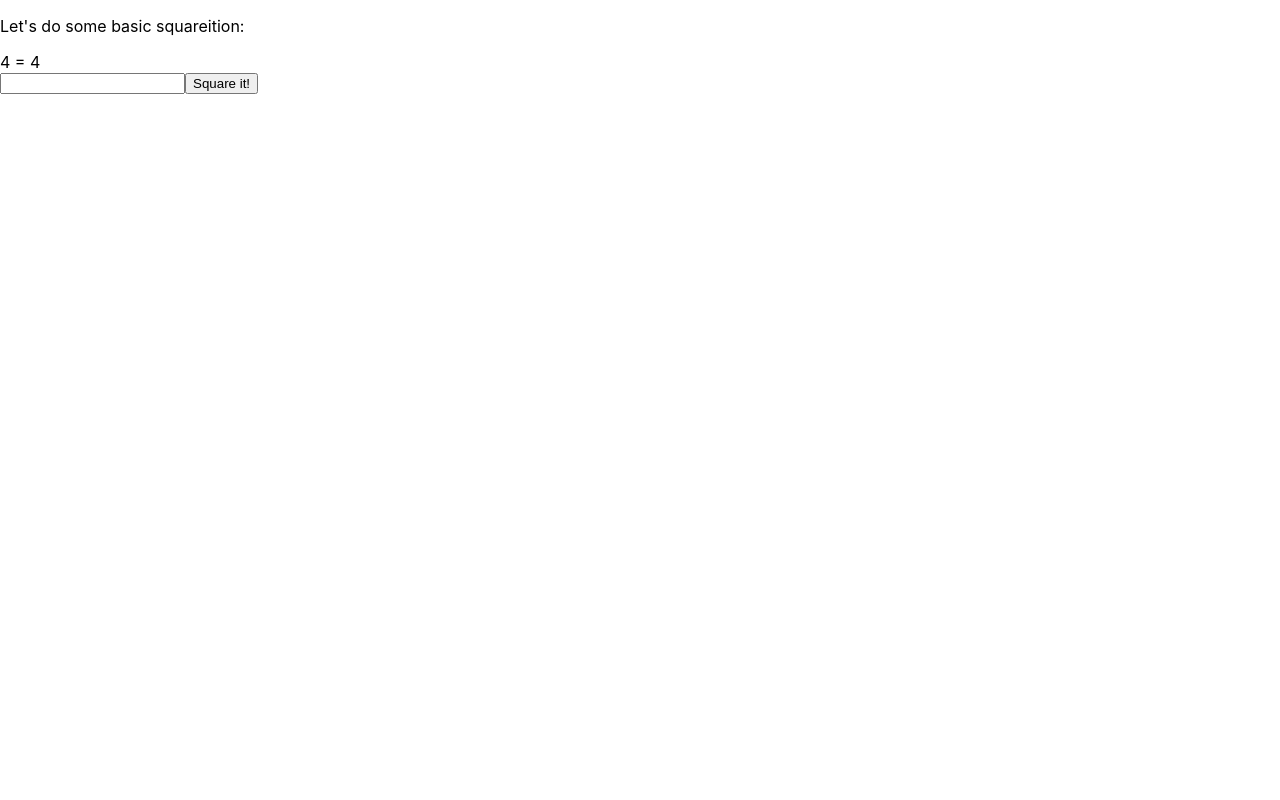
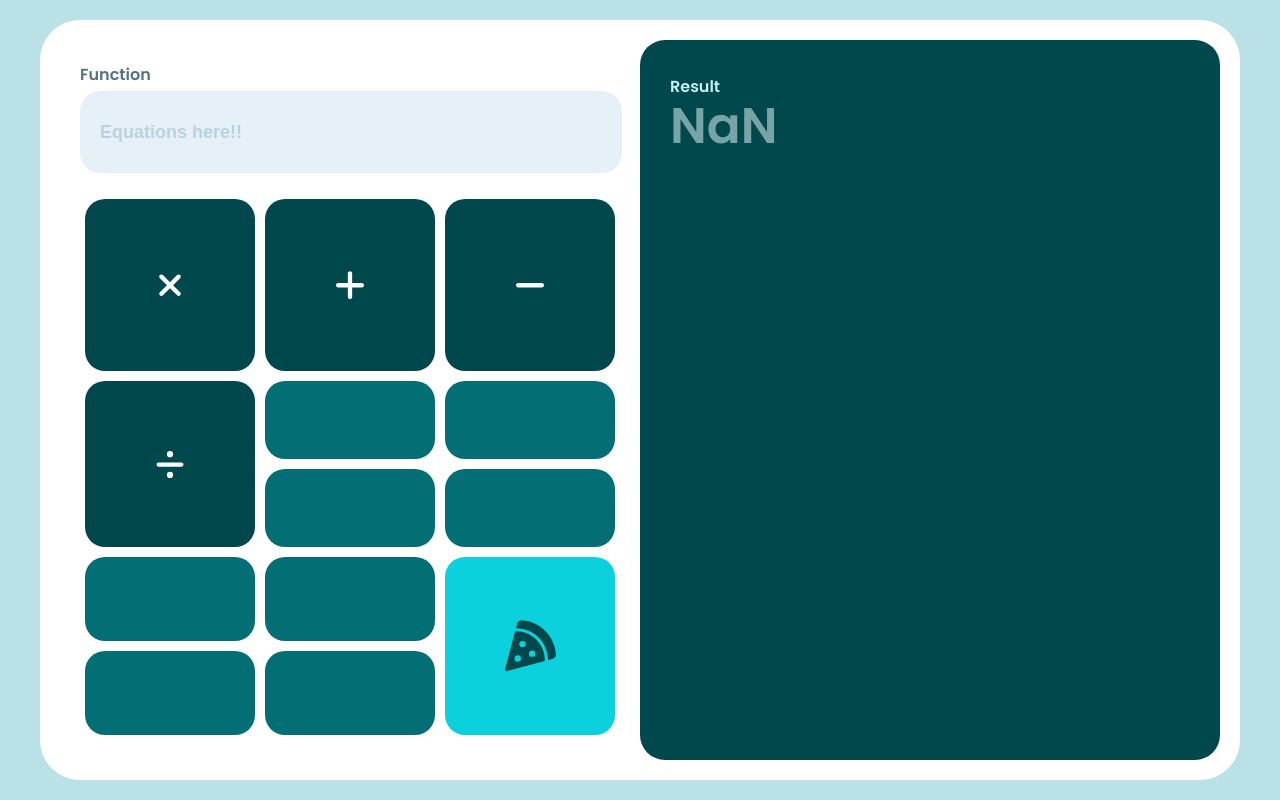
Before and after one commit to strumberr/react.js-cpp-fusion-calculator, a React (Create React App) app: page / in a window 1280 px wide. Built offline with nearby package versions, Linux system fonts and the light colour scheme.

Commit message:
ui update

```diff
--- a/src/App.css
+++ b/src/App.css
@@ -1,38 +1,222 @@
+@import url('https://fonts.googleapis.com/css2?family=Poppins:ital,wght@0,100;0,200;0,300;0,400;0,500;0,600;0,700;0,800;0,900;1,100;1,200;1,300;1,400;1,500;1,600;1,700;1,800;1,900&display=swap');
+
 .App {
   text-align: center;
+  background-color: #B9E1E6;
+  width: 100vw;
+  height: 100vh;
+
+  display: flex;
+  justify-content: center;
+  align-items: center;
+
+  font-family: 'Poppins', sans-serif;
+  /* padding: 50px; */
+
 }
 
-.App-logo {
-  height: 40vmin;
-  pointer-events: none;
+.innerWindow {
+  background-color: #FFFFFF;
+  display: flex;
+  width: 95%;
+  height: 90%;
+  margin: 40px;
+  border-radius: 40px;
+  padding: 20px;
+  display: flex;
+  flex-wrap: wrap;
+  justify-content: center;
 }
 
-@media (prefers-reduced-motion: no-preference) {
-  .App-logo {
-    animation: App-logo-spin infinite 20s linear;
+.innerWindowSplitLeft {
+  height: auto;
+  border-radius: 25px;
+  flex: 1 1 400px;
+
+}
+
+.innerWindowSplitRight {
+  background-color: #00484C;
+  height: auto;
+  border-radius: 25px;
+  flex: 1 1 400px;
+}
+
+.innerWindowSplitRightTop {
+  display: flex;
+  height: calc(20% - 27px);
+  flex: 1 1;
+  width: calc(100% - 60px);
+  margin: 20px;
+  margin-left: 30px;
+  margin-right: 30px;
+  flex-direction: column;
+  justify-content: center;
+  align-items: flex-start;
+}
+
+.resultLabel {
+  font-size: 16px;
+  font-weight: 600;
+  color: #C3F0F2;
+  margin-bottom: -10px;
+}
+
+.resultText {
+  font-size: 50px;
+  font-weight: 600;
+  color: #77A4A6;
+}
+
+
+.innerWindowSplitRightMiddle {
+  display: flex;
+  height: calc(60% - 27px);
+  flex: 1 1;
+  width: calc(100% - 40px);
+  margin: 20px;
+  flex-direction: column;
+  justify-content: center;
+  align-items: flex-start;
+}
+
+.innerWindowSplitRightBottom {
+  display: flex;
+  height: calc(20% - 27px);
+  flex: 1 1;
+  width: calc(100% - 40px);
+  margin: 20px;
+  flex-direction: column;
+  justify-content: center;
+  align-items: flex-start;
+
+}
+
+.innerWindowSplitLeftFunctionWrapper {
+  display: flex;
+  height: calc(20% - 30px);
+  flex: 1 1;
+  width: calc(100% - 40px);
+  margin: 20px;
+  flex-direction: column;
+  justify-content: center;
+  align-items: flex-start;
+
+}
+
+.innerWindowSplitLeftButtons {
+  display: flex;
+  height: calc(80% - 30px);
+  flex: 1 1;
+  width: calc(100% - 40px);
+  margin: 20px;
+  /* background-color: #41b2cb; */
+  flex-wrap: wrap;
+}
+
+.eachIndButton {
+  flex: 1 1 30%;
+  margin: 5px;
+  display: flex;
+  justify-content: center;
+  align-items: center;
+  border-radius: 20px;
+  flex-direction: column;
+  cursor: pointer;
+  background-color: #00484C;
+  transition: background-color 0.3s, transform 0.6s;
+}
+
+@keyframes pulse {
+  0% {
+    transform: scale(1);
+  }
+  50% {
+    transform: scale(1.05);
+  }
+  100% {
+    transform: scale(1);
   }
 }
 
-.App-header {
-  background-color: #282c34;
-  min-height: 100vh;
-  display: flex;
-  flex-direction: column;
-  align-items: center;
-  justify-content: center;
-  font-size: calc(10px + 2vmin);
-  color: white;
+.eachIndButton:hover {
+  background-color: #016267;
+  animation: pulse 0.4s;
+  transition: background-color 0.4s, transform 0.4s 0.4s;
 }
 
-.App-link {
-  color: #61dafb;
+.eachIndButtonSplitHalfSeparate {
+  flex: 1 1 30%;
+  margin: 5px;
+  display: flex;
+  justify-content: center;
+  align-items: center;
+  border-radius: 20px;
+  flex-direction: column;
+  cursor: pointer;
 }
 
-@keyframes App-logo-spin {
-  from {
-    transform: rotate(0deg);
+
+
+.innerWindowSplitLeftFunctionWrapperInput {
+  background-color: #E5F1F7;
+  border: none;
+  border-radius: 20px;
+  width: calc(100% - 20px);
+  height: 80px;
+  padding-left: 20px;
+  color: #00484C;
+  font-size: 20px;
+  font-weight: 600;
+}
+
+/* placheolder color */
+.innerWindowSplitLeftFunctionWrapperInput::placeholder {
+  color: #B9D2DE;
+  font-size: 18px;
+  font-weight: 600;
+}
+
+.functionLabel {
+  font-size: 16px;
+  font-weight: 600;
+  margin-bottom: 4px;
+  color: #537282;
+}
+
+.iconButtonsBasics {
+  width: 20%;
+  height: 20%;
+}
+
+.eachIndButtonSplitHalf {
+  flex: 1;
+  background-color: #036E74;
+  border-radius: 20px;
+  box-sizing: border-box;
+  width: 100%;
+  margin: 0;
+  transition: background-color 0.3s, transform 0.6s;
+}
+
+.eachIndButtonSplitHalf:first-child {
+  margin-bottom: 10px;
+}
+
+@keyframes pulseSplitHalf {
+  0% {
+    transform: scale(1);
   }
-  to {
-    transform: rotate(360deg);
+  50% {
+    transform: scale(1.05);
+  }
+  100% {
+    transform: scale(1);
   }
 }
+
+.eachIndButtonSplitHalf:hover {
+  background-color: #038188;
+  animation: pulse 0.4s;
+  transition: background-color 0.4s, transform 0.4s 0.4s;
+}
--- a/src/App.js
+++ b/src/App.js
@@ -1,10 +1,11 @@
 import React, { useState, useEffect } from "react";
 import createModule from "./square.mjs";
+import "./App.css";
 
 // calculator
 function App() {
   const [square, setSquare] = useState();
-  const [currentValue, setCurrentValue] = useState();
+  const [currentInputValue, setCurrentInputValue] = useState();
 
   useEffect(
     () => {
@@ -13,7 +14,9 @@ function App() {
     });
   }, []);
 
-
+  const handleButtonClick = (value) => {
+    setCurrentInputValue(prev => prev + value);
+  };
 
 
   if (!square) {
@@ -21,12 +24,94 @@ function App() {
   }
   return (
     <div className="App">
-      <p>Let's do some basic squareition:</p>
-      <div>4 = {square(2)}</div>
+      <div className="innerWindow">
+        <div className="innerWindowSplitLeft">
+          <div className="innerWindowSplitLeftFunctionWrapper">
+            <label className="functionLabel">Function</label>
+            <input
+              type="text"
+              value={currentInputValue}
+              onChange={(e) => setCurrentInputValue(e.target.value)}
+              className="innerWindowSplitLeftFunctionWrapperInput"
+              placeholder="Equations here!!"
+            />
+          </div>
+          <div className="innerWindowSplitLeftButtons">
+            <div className="eachIndButton" onClick={() => handleButtonClick('x')}>
+              <svg className="iconButtonsBasics" fill="white" xmlns="http://www.w3.org/2000/svg" viewBox="0 0 384 512">
+                <path d="M342.6 150.6c12.5-12.5 12.5-32.8 0-45.3s-32.8-12.5-45.3 0L192 210.7 86.6 105.4c-12.5-12.5-32.8-12.5-45.3 0s-12.5 32.8 0 45.3L146.7 256 41.4 361.4c-12.5 12.5-12.5 32.8 0 45.3s32.8 12.5 45.3 0L192 301.3 297.4 406.6c12.5 12.5 32.8 12.5 45.3 0s12.5-32.8 0-45.3L237.3 256 342.6 150.6z"/>
+              </svg>
+            </div>
+            <div className="eachIndButton">
+              <svg className="iconButtonsBasics" fill="white" xmlns="http://www.w3.org/2000/svg" viewBox="0 0 448 512">
+                <path d="M256 80c0-17.7-14.3-32-32-32s-32 14.3-32 32V224H48c-17.7 0-32 14.3-32 32s14.3 32 32 32H192V432c0 17.7 14.3 32 32 32s32-14.3 32-32V288H400c17.7 0 32-14.3 32-32s-14.3-32-32-32H256V80z"/>
+              </svg>
+            </div>
+            <div className="eachIndButton">
+              <svg className="iconButtonsBasics" fill="white" xmlns="http://www.w3.org/2000/svg" viewBox="0 0 448 512">
+                <path d="M432 256c0 17.7-14.3 32-32 32L48 288c-17.7 0-32-14.3-32-32s14.3-32 32-32l352 0c17.7 0 32 14.3 32 32z"/>
+              </svg>
+            </div>
+            <div className="eachIndButton">
+              <svg className="iconButtonsBasics" fill="white" xmlns="http://www.w3.org/2000/svg" viewBox="0 0 448 512">
+                <path d="M272 96a48 48 0 1 0 -96 0 48 48 0 1 0 96 0zm0 320a48 48 0 1 0 -96 0 48 48 0 1 0 96 0zM400 288c17.7 0 32-14.3 32-32s-14.3-32-32-32H48c-17.7 0-32 14.3-32 32s14.3 32 32 32H400z"/>
+              </svg>
+            </div>
 
-      <input value={currentValue} onChange={(e) => setCurrentValue(e.target.value)} />
-      <button onClick={() => alert(square(currentValue))}>Square it!</button>
+            <div className="eachIndButtonSplitHalfSeparate">
+              <div className="eachIndButtonSplitHalf">
 
+              </div>
+              <div className="eachIndButtonSplitHalf">
+
+              </div>
+            </div>
+            <div className="eachIndButtonSplitHalfSeparate">
+              <div className="eachIndButtonSplitHalf">
+
+              </div>
+              <div className="eachIndButtonSplitHalf">
+
+              </div>
+            </div>
+            <div className="eachIndButtonSplitHalfSeparate">
+              <div className="eachIndButtonSplitHalf">
+
+              </div>
+              <div className="eachIndButtonSplitHalf">
+
+              </div>
+            </div>
+
+            <div className="eachIndButtonSplitHalfSeparate">
+              <div className="eachIndButtonSplitHalf">
+
+              </div>
+              <div className="eachIndButtonSplitHalf">
+
+              </div>
+            </div>
+
+            <div className="eachIndButton" style={{ backgroundColor: "#0AD1DC" }}>
+              <svg className="iconButtonsBasics" fill="#00484C" style={{ width: "30%", height: "30%" }} xmlns="http://www.w3.org/2000/svg" viewBox="0 0 512 512">
+                <path d="M169.7 .9c-22.8-1.6-41.9 14-47.5 34.7L110.4 80c.5 0 1.1 0 1.6 0c176.7 0 320 143.3 320 320c0 .5 0 1.1 0 1.6l44.4-11.8c20.8-5.5 36.3-24.7 34.7-47.5C498.5 159.5 352.5 13.5 169.7 .9zM399.8 410.2c.1-3.4 .2-6.8 .2-10.2c0-159.1-128.9-288-288-288c-3.4 0-6.8 .1-10.2 .2L.5 491.9c-1.5 5.5 .1 11.4 4.1 15.4s9.9 5.6 15.4 4.1L399.8 410.2zM176 208a32 32 0 1 1 0 64 32 32 0 1 1 0-64zm64 128a32 32 0 1 1 64 0 32 32 0 1 1 -64 0zM96 384a32 32 0 1 1 64 0 32 32 0 1 1 -64 0z"/>
+              </svg>
+            </div>
+          </div>
+        </div>
+        <div className="innerWindowSplitRight">
+          <div className="innerWindowSplitRightTop">
+            <label className="resultLabel">Result</label>
+              <div className="resultText">{square(currentInputValue)}</div>
+            </div>
+          <div className="innerWindowSplitRightMiddle">
+
+          </div>
+          <div className="innerWindowSplitRightBottom">
+
+          </div>
+        </div>
+      </div>
     </div>
   );
 }
```
